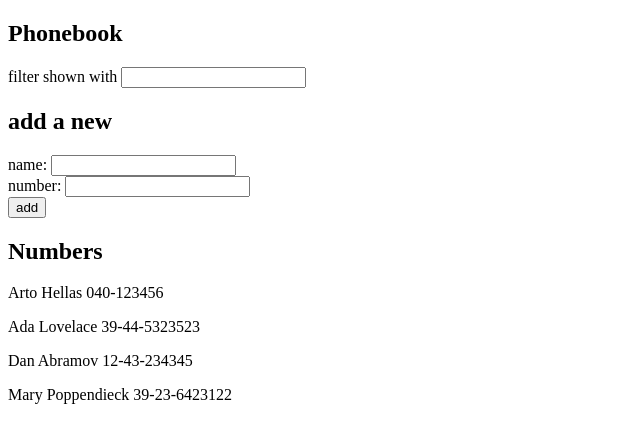
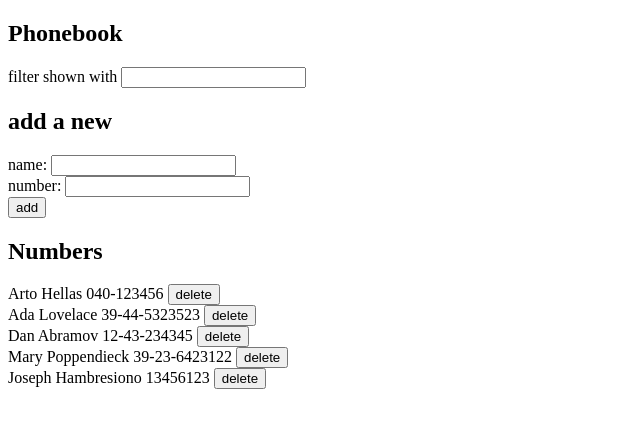
Before and after one commit to AxelRueG/full-stack-open, a React (Create React App) app in the folder part2/the-phonebook/: page / in a window 1280 px wide. Shown: the top 442 px of the page, without its empty margins (0-640 px from the left). Built offline with nearby package versions, Linux system fonts and the light colour scheme; data requests are answered from the project's data file.

Commit message:
exercise 2.17

```diff
--- a/part2/the-phonebook/db.json
+++ b/part2/the-phonebook/db.json
@@ -19,6 +19,11 @@
       "name": "Mary Poppendieck",
       "number": "39-23-6423122",
       "id": 4
+    },
+    {
+      "name": "Joseph Hambresiono",
+      "number": "13456123",
+      "id": 6
     }
   ]
 }
--- a/part2/the-phonebook/src/App.js
+++ b/part2/the-phonebook/src/App.js
@@ -35,6 +35,12 @@ const App = () => {
 		setNewNumber('');
 	};
 
+	const handleDelete = (id) => {
+		Service.deletePerson(id).then(() =>
+			setPersons(persons.filter((elem) => elem.id !== id))
+		);
+	};
+
 	const handleFilter = (e) => setSearch(e.target.value);
 
 	return (
@@ -48,7 +54,7 @@ const App = () => {
 				handleNumber={handleChangeNumber}
 				handleSubmit={handleSubmit}
 			/>
-			<Contacts persons={persons} search={search} />
+			<Contacts persons={persons} search={search} handleDelete={handleDelete} />
 		</div>
 	);
 };
--- a/part2/the-phonebook/src/components/Contacts.js
+++ b/part2/the-phonebook/src/components/Contacts.js
@@ -1,12 +1,17 @@
-const Contact = ({ person }) => {
+const Contact = ({ person, handleDelete }) => {
+	const confirmDelete = () => {
+		if (window.confirm(`delete ${person.name}?`)) handleDelete(person.id);
+	};
+
 	return (
-		<p>
-			{person.name} {person.number}
-		</p>
+		<div>
+			{person.name} {person.number}{' '}
+			<button onClick={confirmDelete}>delete</button>
+		</div>
 	);
 };
 
-const Contacts = ({ persons, search }) => {
+const Contacts = ({ persons, search, handleDelete }) => {
 	return (
 		<>
 			<h2>Numbers</h2>
@@ -15,7 +20,7 @@ const Contacts = ({ persons, search }) => {
 					elem.name.toLowerCase().includes(search.toLowerCase())
 				)
 				.map((elem) => (
-					<Contact key={elem.name} person={elem} />
+					<Contact key={elem.id} person={elem} handleDelete={handleDelete} />
 				))}
 		</>
 	);
--- a/part2/the-phonebook/src/services/services.js
+++ b/part2/the-phonebook/src/services/services.js
@@ -10,4 +10,8 @@ const postPerson = (contact) => {
 	return axios.post('http://localhost:3001/persons', contact);
 };
 
-export default { getPersons, postPerson };
+const deletePerson = (id) => {
+	return axios.delete(`http://localhost:3001/persons/${id}`);
+};
+
+export default { getPersons, postPerson, deletePerson };
```
Lines whose indentation alone changed are shown as unchanged.
